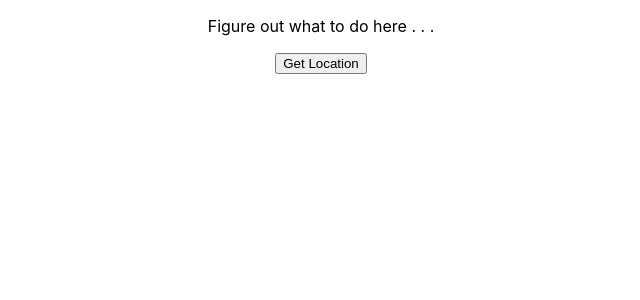
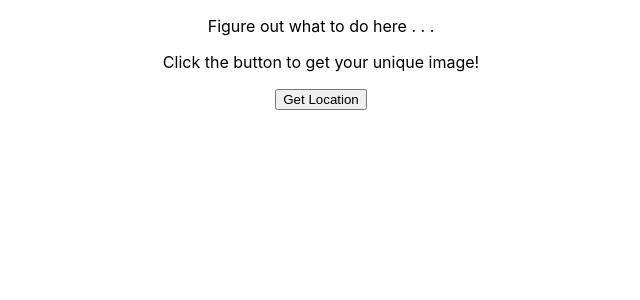
Before and after one commit to blissman/reactScavengerHunt, a React (Create React App) app: page / in a window 1280 px wide. Shown: the top 300 px of the page, without its empty margins (319-959 px from the left). Built offline with nearby package versions, Linux system fonts and the light colour scheme; no server answers.

Commit message:
create Image component

```diff
--- a/src/App.js
+++ b/src/App.js
@@ -2,6 +2,7 @@ import React from 'react';
 import './App.css';
 import apiConfig from './config/apiConfig.js';
 import GetLocationButton from './components/GetLocationButton.js'
+import Image from './components/Image.js'
 
 window.apiConfig = apiConfig;
 
@@ -11,6 +12,7 @@ function App() {
         <header className="App-header">
         </header>
         <p>Figure out what to do here . . . </p>
+        <Image />
         <GetLocationButton />
         </div>
     );
--- /dev/null
+++ b/src/components/Image.js
@@ -0,0 +1,22 @@
+import React from 'react';
+
+let image = "Click the button to get your unique image!";
+
+const imageSource = () => {
+    const imageTest = new RegExp(/unsplash/);
+    if (!imageTest.test(image)) {
+        return <p>{image}</p>;
+    } else {
+        return <p>"image detected"</p>
+    }
+};
+
+function Image() {
+    return (
+        <div id="Image">
+        {imageSource()}
+        </div>
+    );
+}
+
+export default Image;
```
